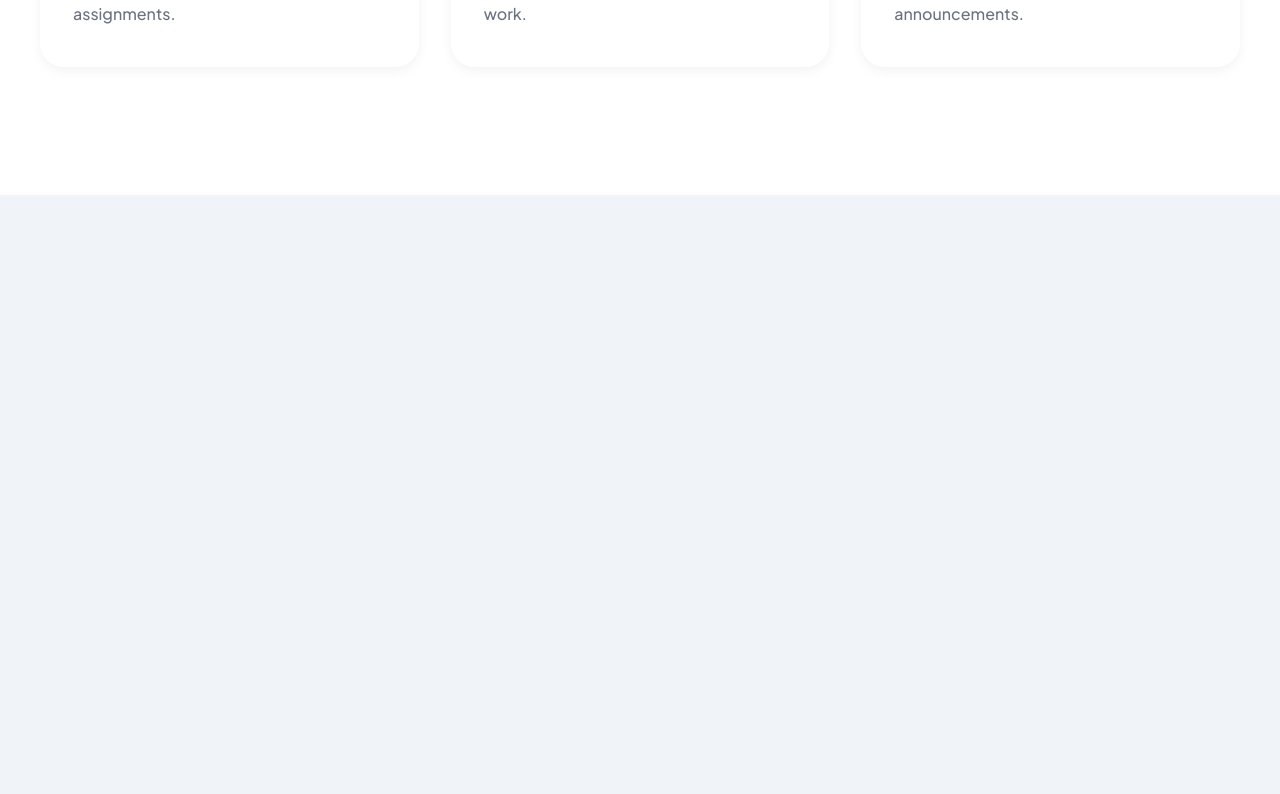
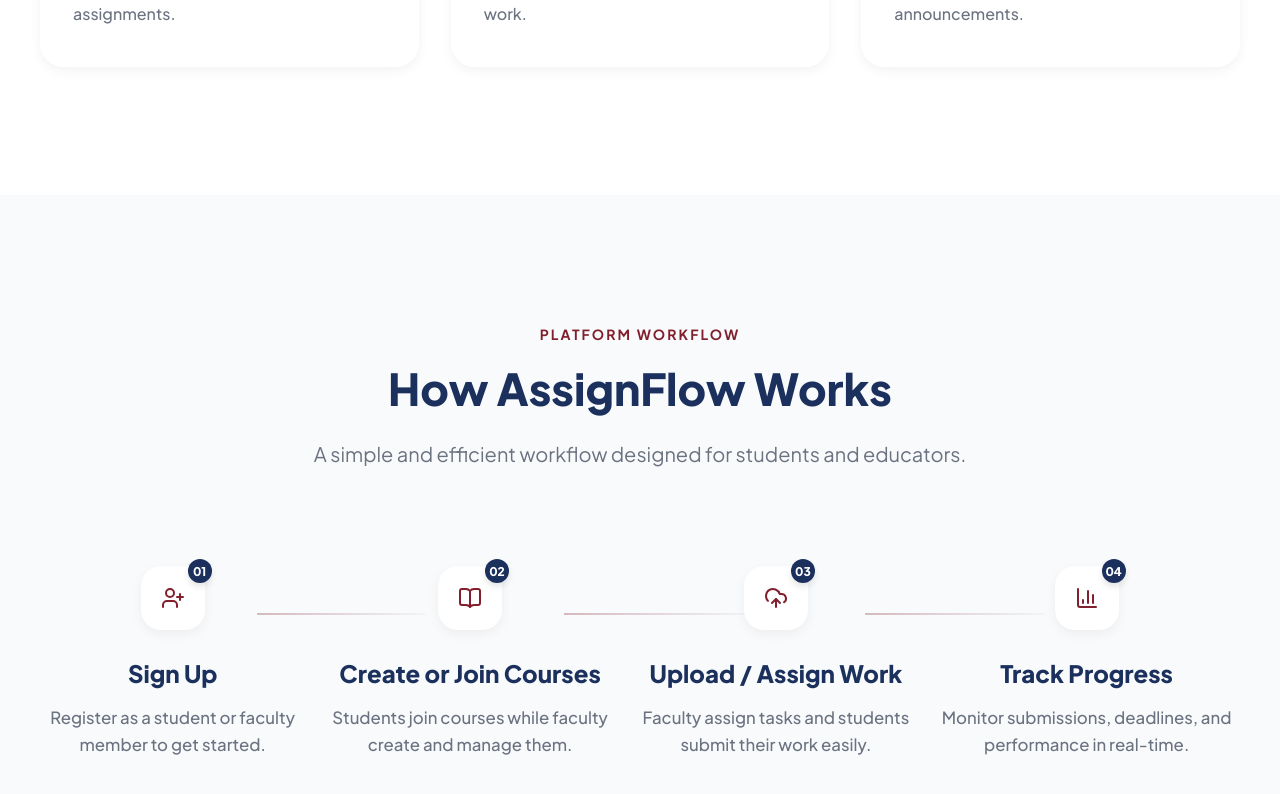
Before and after one commit to Rudrakshsachdev/IILM_AssignFlow, a React (Vite) app in the folder frontend/assignflow/: page / in a window 1280 px wide. Shown: the part 1588-2382 px from the top of the page. Before the commit the page ends 1783 px from the top, so only its background shows below. Built offline with nearby package versions, Linux system fonts and the light colour scheme; no server answers.

Commit message:
feat: add HowItWorksSection component and StepItem UI to Landing page

```diff
--- /dev/null
+++ b/frontend/assignflow/src/components/landing/HowItWorksSection/HowItWorksSection.jsx
@@ -0,0 +1,67 @@
+import React from 'react';
+import { motion } from 'framer-motion';
+import StepItem from '../../ui/StepItem/StepItem';
+import styles from './HowItWorksSection.module.css';
+
+const steps = [
+  {
+    number: "01",
+    title: "Sign Up",
+    description: "Register as a student or faculty member to get started.",
+    iconName: "UserPlus",
+  },
+  {
+    number: "02",
+    title: "Create or Join Courses",
+    description: "Students join courses while faculty create and manage them.",
+    iconName: "BookOpen",
+  },
+  {
+    number: "03",
+    number: "03",
+    title: "Upload / Assign Work",
+    description: "Faculty assign tasks and students submit their work easily.",
+    iconName: "UploadCloud",
+  },
+  {
+    number: "04",
+    title: "Track Progress",
+    description: "Monitor submissions, deadlines, and performance in real-time.",
+    iconName: "BarChart3",
+  },
+];
+
+const HowItWorksSection = () => {
+  return (
+    <section className={styles.section}>
+      <div className={styles.container}>
+        <motion.div
+          className={styles.header}
+          initial={{ opacity: 0, y: 20 }}
+          whileInView={{ opacity: 1, y: 0 }}
+          viewport={{ once: true }}
+          transition={{ duration: 0.6 }}
+        >
+          <span className={styles.label}>Platform Workflow</span>
+          <h2 className={styles.title}>How AssignFlow Works</h2>
+          <p className={styles.subtitle}>
+            A simple and efficient workflow designed for students and educators.
+          </p>
+        </motion.div>
+
+        <div className={styles.timeline}>
+          {steps.map((step, index) => (
+            <StepItem
+              key={index}
+              index={index}
+              isLast={index === steps.length - 1}
+              {...step}
+            />
+          ))}
+        </div>
+      </div>
+    </section>
+  );
+};
+
+export default HowItWorksSection;
--- /dev/null
+++ b/frontend/assignflow/src/components/landing/HowItWorksSection/HowItWorksSection.module.css
@@ -0,0 +1,65 @@
+.section {
+  padding: 8rem 2rem;
+  background: #f8fafc; /* Light slate background to distinguish from Features */
+  position: relative;
+  overflow: hidden;
+}
+
+.container {
+  max-width: 1400px;
+  margin: 0 auto;
+}
+
+.header {
+  text-align: center;
+  max-width: 800px;
+  margin: 0 auto 6rem;
+}
+
+.label {
+  display: block;
+  font-size: 0.875rem;
+  font-weight: 700;
+  text-transform: uppercase;
+  letter-spacing: 0.15em;
+  color: var(--primary-color);
+  margin-bottom: 1rem;
+}
+
+.title {
+  font-size: 2.75rem;
+  font-weight: 850;
+  color: var(--secondary-color);
+  margin-bottom: 1.5rem;
+  line-height: 1.2;
+}
+
+.subtitle {
+  font-size: 1.25rem;
+  color: var(--text-muted);
+  line-height: 1.6;
+}
+
+.timeline {
+  display: flex;
+  flex-direction: column;
+  gap: 0;
+}
+
+@media (min-width: 1024px) {
+  .timeline {
+    flex-direction: row;
+    justify-content: space-between;
+    gap: 0;
+    align-items: flex-start;
+  }
+}
+
+@media (max-width: 768px) {
+  .section {
+    padding: 6rem 1.5rem;
+  }
+  .title {
+    font-size: 2.25rem;
+  }
+}
--- /dev/null
+++ b/frontend/assignflow/src/components/ui/StepItem/StepItem.jsx
@@ -0,0 +1,33 @@
+import React from 'react';
+import { motion } from 'framer-motion';
+import * as LucideIcons from 'lucide-react';
+import styles from './StepItem.module.css';
+
+const StepItem = ({ number, title, description, iconName, index, isLast }) => {
+  const Icon = LucideIcons[iconName] || LucideIcons.Circle;
+
+  return (
+    <motion.div
+      className={styles.stepItem}
+      initial={{ opacity: 0, x: -30 }}
+      whileInView={{ opacity: 1, x: 0 }}
+      viewport={{ once: true }}
+      transition={{ delay: index * 0.2, duration: 0.6 }}
+    >
+      <div className={styles.visualColumn}>
+        <div className={styles.iconCircle}>
+          <Icon className={styles.icon} size={24} />
+          <div className={styles.numberBadge}>{number}</div>
+        </div>
+        {!isLast && <div className={styles.connectorLine}></div>}
+      </div>
+
+      <div className={styles.contentColumn}>
+        <h3 className={styles.stepTitle}>{title}</h3>
+        <p className={styles.stepDescription}>{description}</p>
+      </div>
+    </motion.div>
+  );
+};
+
+export default StepItem;
--- /dev/null
+++ b/frontend/assignflow/src/components/ui/StepItem/StepItem.module.css
@@ -0,0 +1,118 @@
+.stepItem {
+  display: flex;
+  align-items: flex-start;
+  gap: 2rem;
+  position: relative;
+  transition: transform 0.3s ease;
+}
+
+.visualColumn {
+  display: flex;
+  flex-direction: column;
+  align-items: center;
+  position: relative;
+}
+
+.iconCircle {
+  width: 64px;
+  height: 64px;
+  border-radius: 20px;
+  background: white;
+  display: flex;
+  align-items: center;
+  justify-content: center;
+  border: 1px solid var(--glass-border);
+  box-shadow: var(--shadow-sm);
+  color: var(--primary-color);
+  position: relative;
+  z-index: 2;
+  transition: all 0.3s cubic-bezier(0.4, 0, 0.2, 1);
+}
+
+.stepItem:hover .iconCircle {
+  background: var(--primary-color);
+  color: white;
+  transform: translateY(-5px);
+  box-shadow: 0 10px 15px -3px rgba(129, 32, 44, 0.3);
+}
+
+.numberBadge {
+  position: absolute;
+  top: -8px;
+  right: -8px;
+  background: var(--secondary-color);
+  color: white;
+  width: 24px;
+  height: 24px;
+  border-radius: 50%;
+  font-size: 0.75rem;
+  font-weight: 800;
+  display: flex;
+  align-items: center;
+  justify-content: center;
+  box-shadow: 0 4px 6px rgba(0, 0, 0, 0.1);
+}
+
+.connectorLine {
+  width: 2px;
+  flex: 1;
+  background: linear-gradient(to bottom, var(--primary-color) 0%, #e2e8f0 100%);
+  margin: 1rem 0;
+  opacity: 0.3;
+  min-height: 100px;
+}
+
+.contentColumn {
+  flex: 1;
+  padding-top: 0.75rem;
+}
+
+.stepTitle {
+  font-size: 1.5rem;
+  font-weight: 800;
+  color: var(--secondary-color);
+  margin-bottom: 0.75rem;
+}
+
+.stepDescription {
+  font-size: 1.05rem;
+  line-height: 1.6;
+  color: var(--text-muted);
+  font-weight: 500;
+}
+
+@media (min-width: 1024px) {
+  .stepItem {
+    flex-direction: column;
+    text-align: center;
+    align-items: center;
+    gap: 1.5rem;
+  }
+
+  .visualColumn {
+    width: 100%;
+    flex-direction: row;
+    justify-content: center;
+  }
+
+  .connectorLine {
+    width: 60%;
+    height: 2px;
+    background: linear-gradient(to right, var(--primary-color) 0%, #e2e8f0 100%);
+    position: absolute;
+    left: 80%;
+    top: 50%;
+    transform: translateY(-50%);
+    min-height: auto;
+  }
+
+  .contentColumn {
+    padding-top: 0;
+  }
+}
+
+@media (max-width: 768px) {
+  .stepTitle {
+    font-size: 1.25rem;
+  }
+}
--- a/frontend/assignflow/src/pages/Landing/Landing.jsx
+++ b/frontend/assignflow/src/pages/Landing/Landing.jsx
@@ -1,14 +1,16 @@
-import React from 'react';
 import Hero from '../../components/Hero/Hero';
 import FeatureSection from '../../components/landing/FeatureSection/FeatureSection';
+import HowItWorksSection from '../../components/landing/HowItWorksSection/HowItWorksSection';
 
 const Landing = () => {
   return (
     <main className="main-content">
       <Hero />
       <FeatureSection />
+      <HowItWorksSection />
     </main>
   );
 };
 
+
 export default Landing;
```
